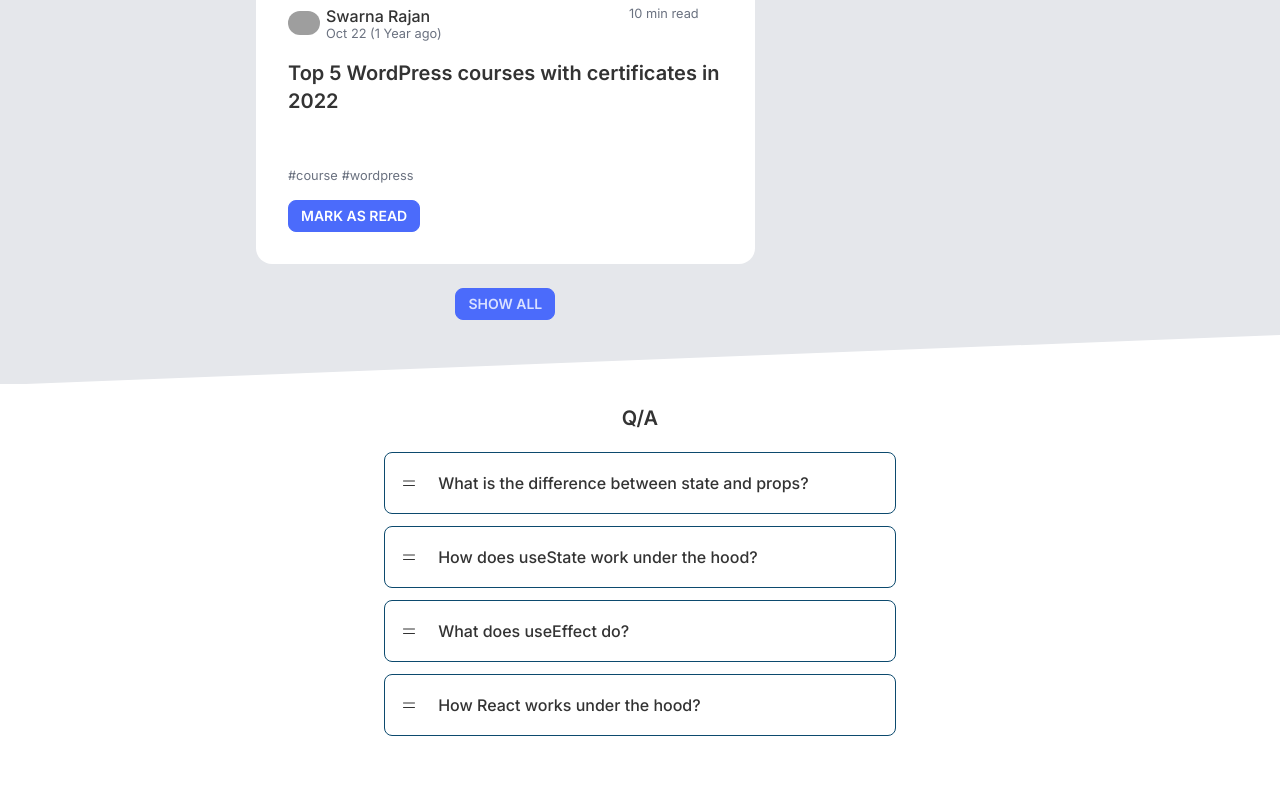
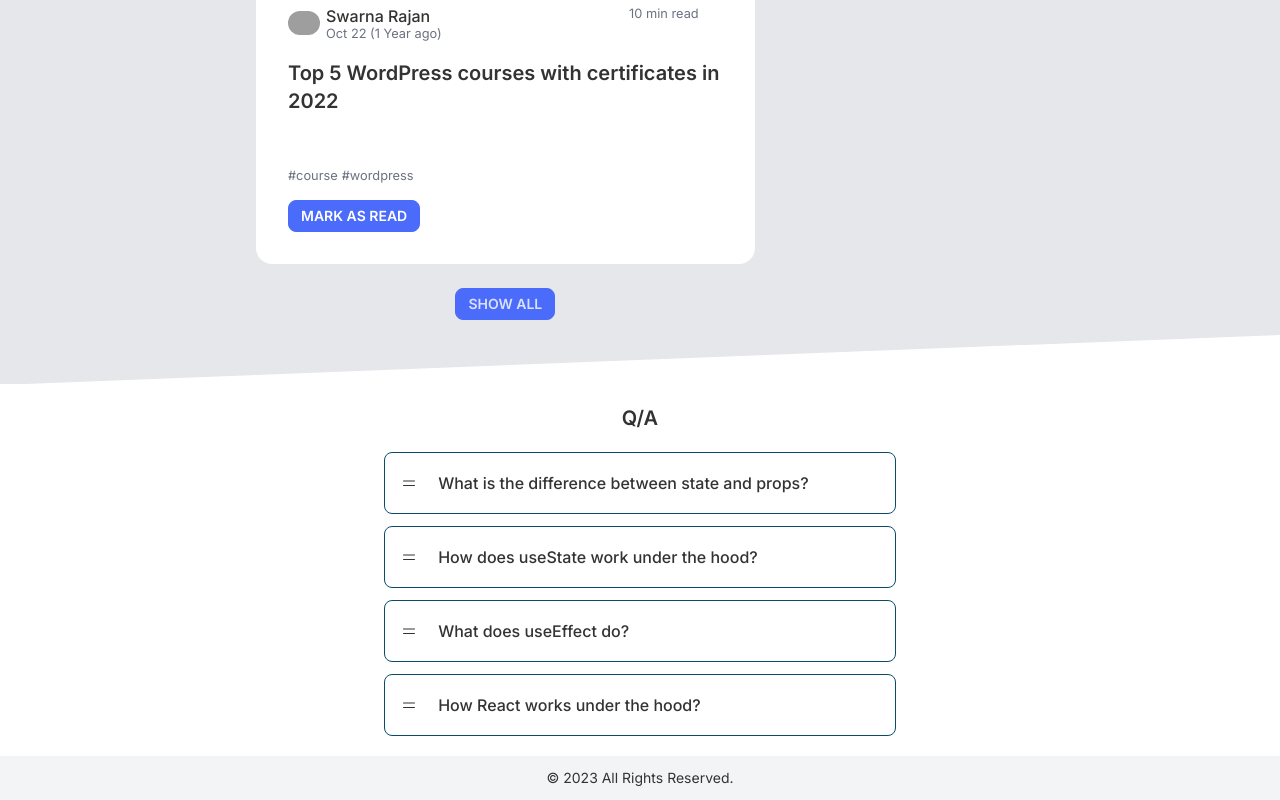
Before and after one commit to khalidccnu/knowledge-cafe, a React (Vite) app: page / in a window 1280 px wide. Shown: the part 1879-2679 px from the top of the page. Before the commit the page ends 2635 px from the top, so only its background shows below. Built offline with nearby package versions, Linux system fonts and the light colour scheme; grey boxes are pictures that could not be loaded; some icons are missing.

Commit message:
footer added

```diff
--- a/src/App.jsx
+++ b/src/App.jsx
@@ -1,6 +1,7 @@
 import Header from "./component/Header.jsx";
 import Blog from "./component/Blog.jsx";
 import Qa from "./component/QA.jsx";
+import Footer from "./component/Footer.jsx";
 
 function App() {
   return (
@@ -8,6 +9,7 @@
     <Header />
     <Blog />
     <Qa />
+    <Footer />
     </>
   )
 }
--- /dev/null
+++ b/src/component/Footer.jsx
@@ -0,0 +1,13 @@
+import React from 'react';
+
+const Footer = () => {
+    return (
+        <footer className="mt-auto py-3 bg-gray-100">
+            <div className="container">
+                <p className="text-sm text-center">&copy; 2023 All Rights Reserved.</p>
+            </div>
+        </footer>
+    );
+};
+
+export default Footer;
```
